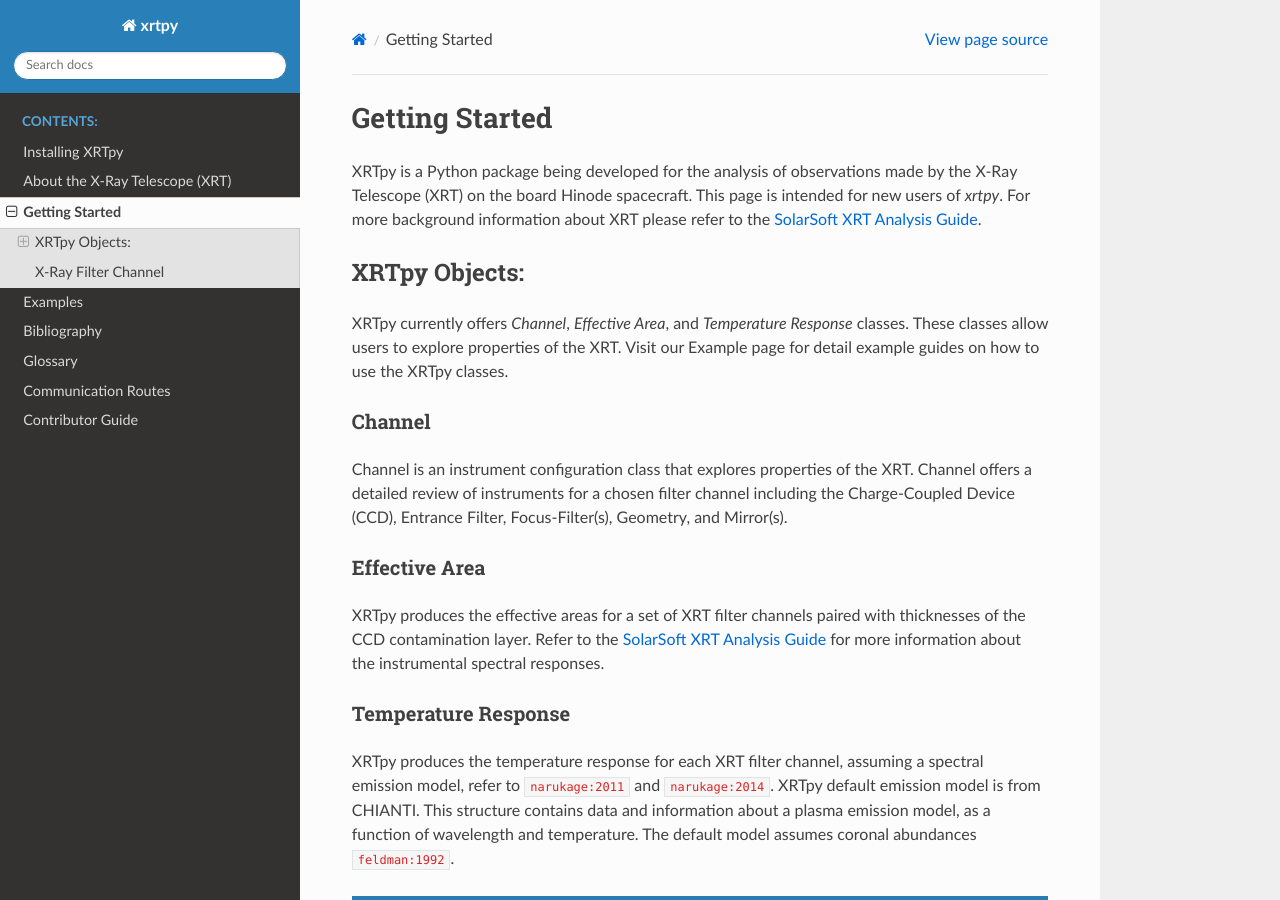
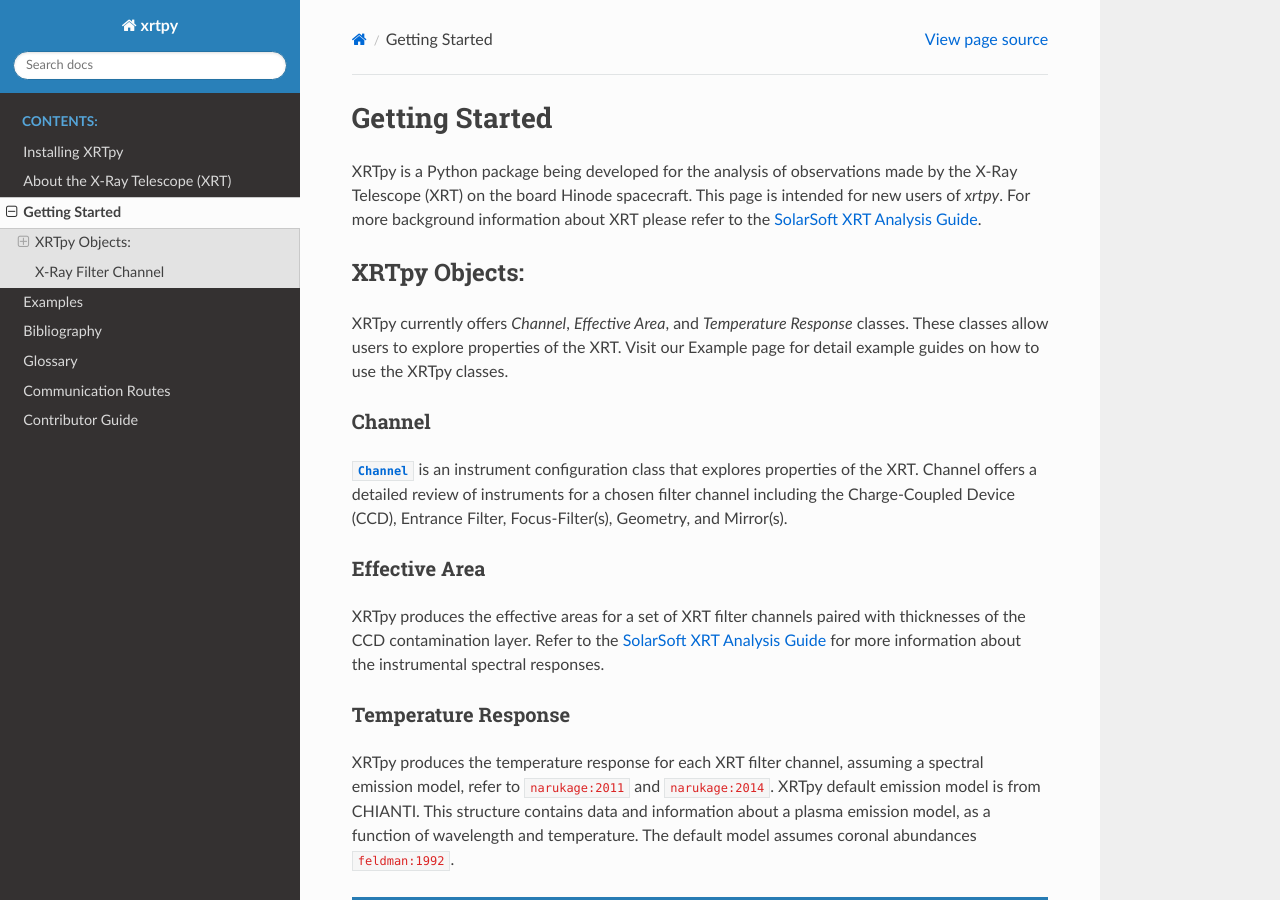
Before and after one commit to HinodeXRT/xrtpy, a Sphinx documentation site: the page built from docs/getting_started.rst, in a window 1280 px wide and 900 px high. Built offline with Sphinx 7.4.7 and the Read the Docs theme 2.0.0, drawn with Linux system fonts in a browser that asks for light colours; cross-references to code outside the pages are shown as plain code.

Commit message:
Updating text with restructuretext

```diff
--- a/docs/getting_started.rst
+++ b/docs/getting_started.rst
@@ -15,7 +15,7 @@ to explore properties of the XRT. Visit our Example page for detail example guid
 
 Channel
 -------
-Channel is an instrument configuration class that explores properties of the XRT. Channel offers a detailed review of instruments for a chosen
+|Channel| is an instrument configuration class that explores properties of the XRT. Channel offers a detailed review of instruments for a chosen
 filter channel including the Charge-Coupled Device (CCD), Entrance Filter, Focus-Filter(s), Geometry, and Mirror(s).
 
 
```
